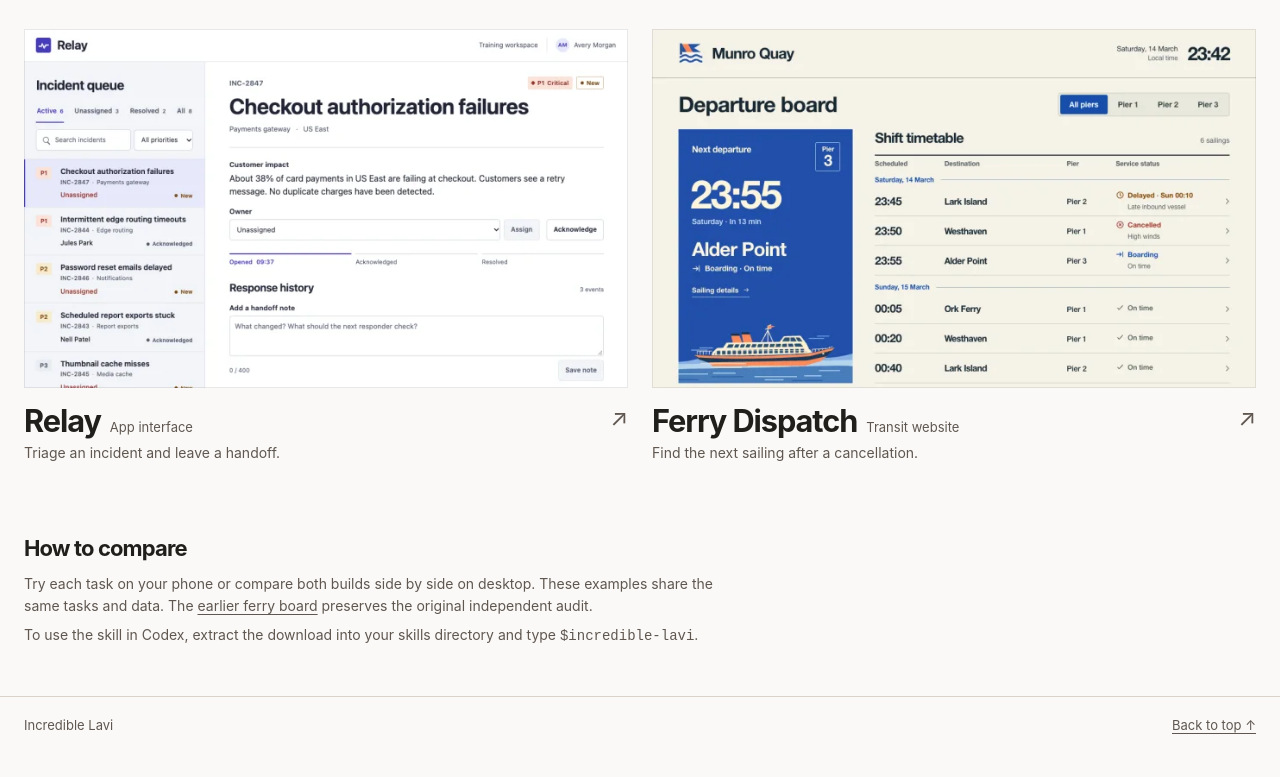
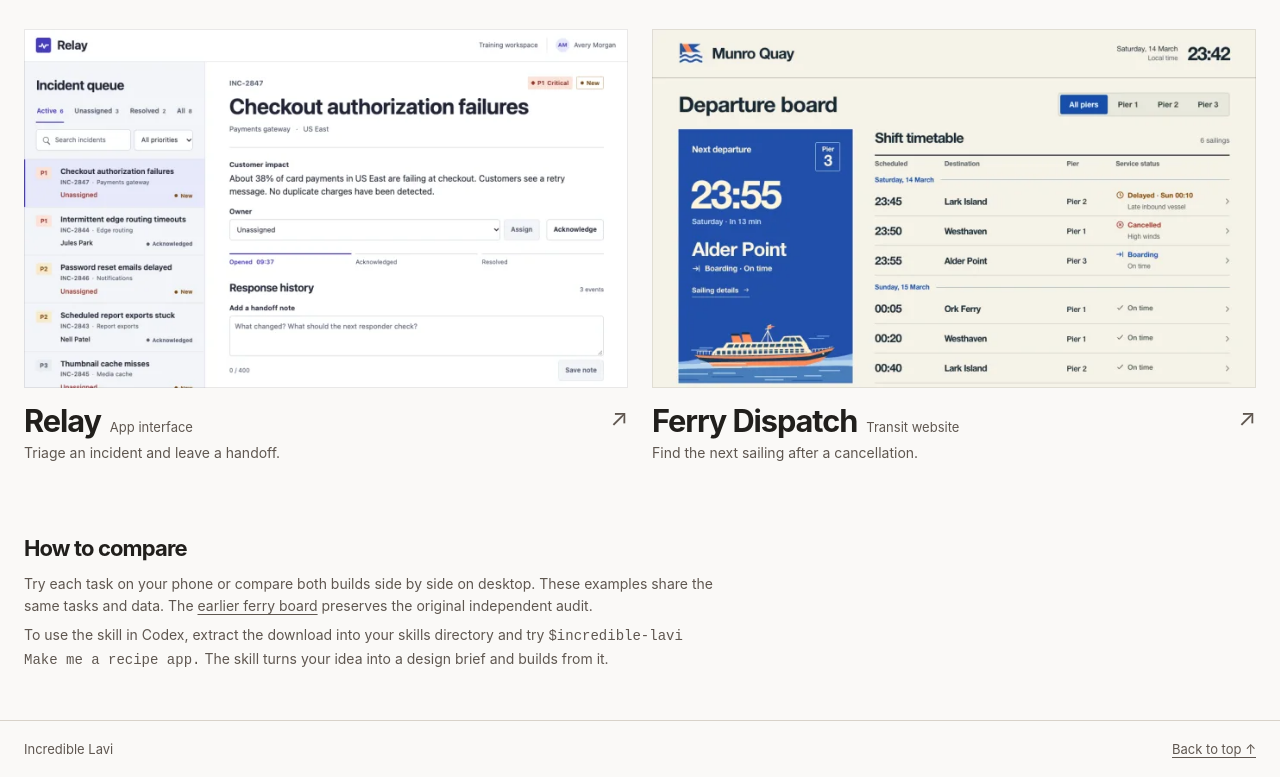
Before and after one commit to a2z-open/incredible-lavi-examples, a plain HTML site: page docs/index.html in a window 1280 px wide. Shown: the part 646-1423 px from the top of the page. Before the commit the page ends 1399 px from the top, so only its background shows below. Drawn offline with Linux system fonts and the light colour scheme.

Commit message:
Let users start a design with an everyday request

```diff
--- a/docs/index.html
+++ b/docs/index.html
@@ -28,7 +28,7 @@
     <section class="method" id="method">
       <h2>How to compare</h2>
       <p>Try each task on your phone or compare both builds side by side on desktop. These examples share the same tasks and data. The <a href="examples/ferry/audit-after.html">earlier ferry board</a> preserves the original independent audit.</p>
-      <p>To use the skill in Codex, extract the download into your skills directory and type <code>$incredible-lavi</code>.</p>
+      <p>To use the skill in Codex, extract the download into your skills directory and try <code>$incredible-lavi Make me a recipe app.</code> The skill turns your idea into a design brief and builds from it.</p>
     </section>
   </main>
   <footer class="site-foot"><span>Incredible Lavi</span><a href="#top" id="back-top">Back to top ↑</a></footer>
```
Also changed, not shown: 1 other file.
